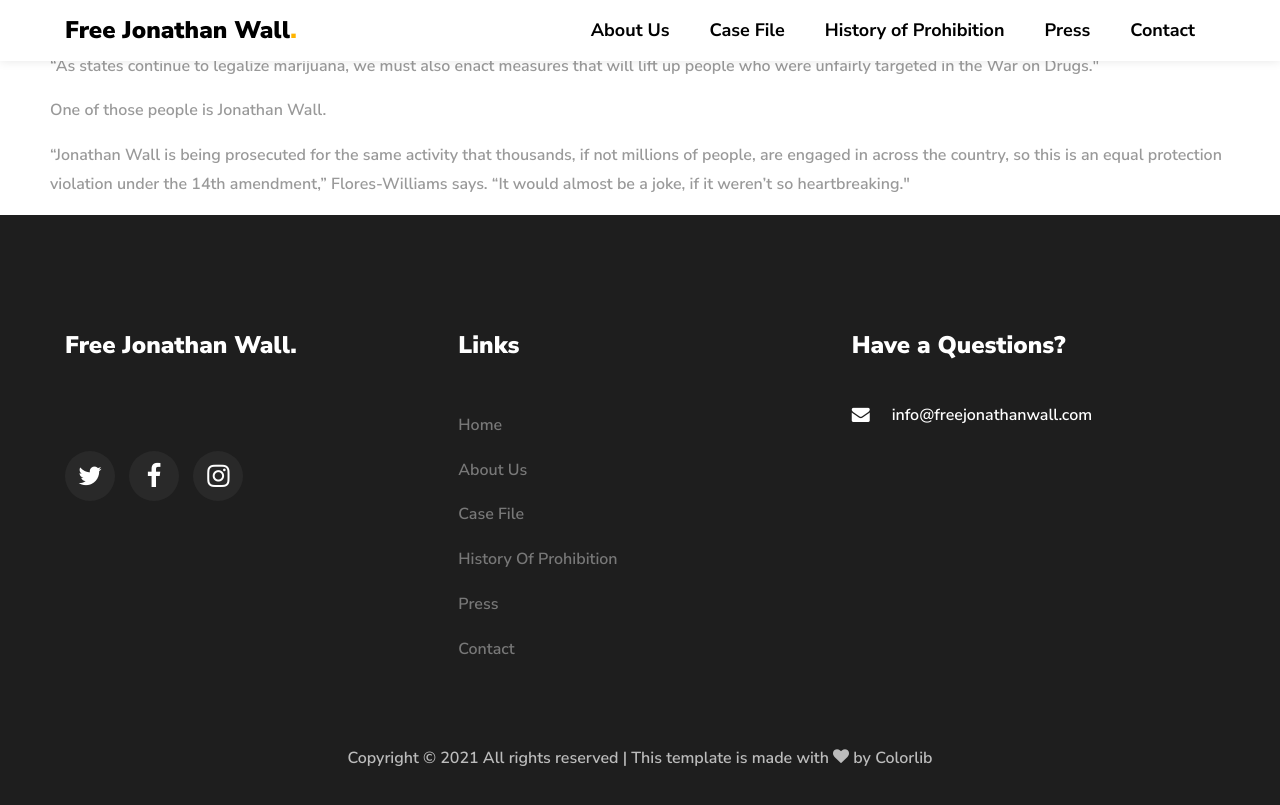
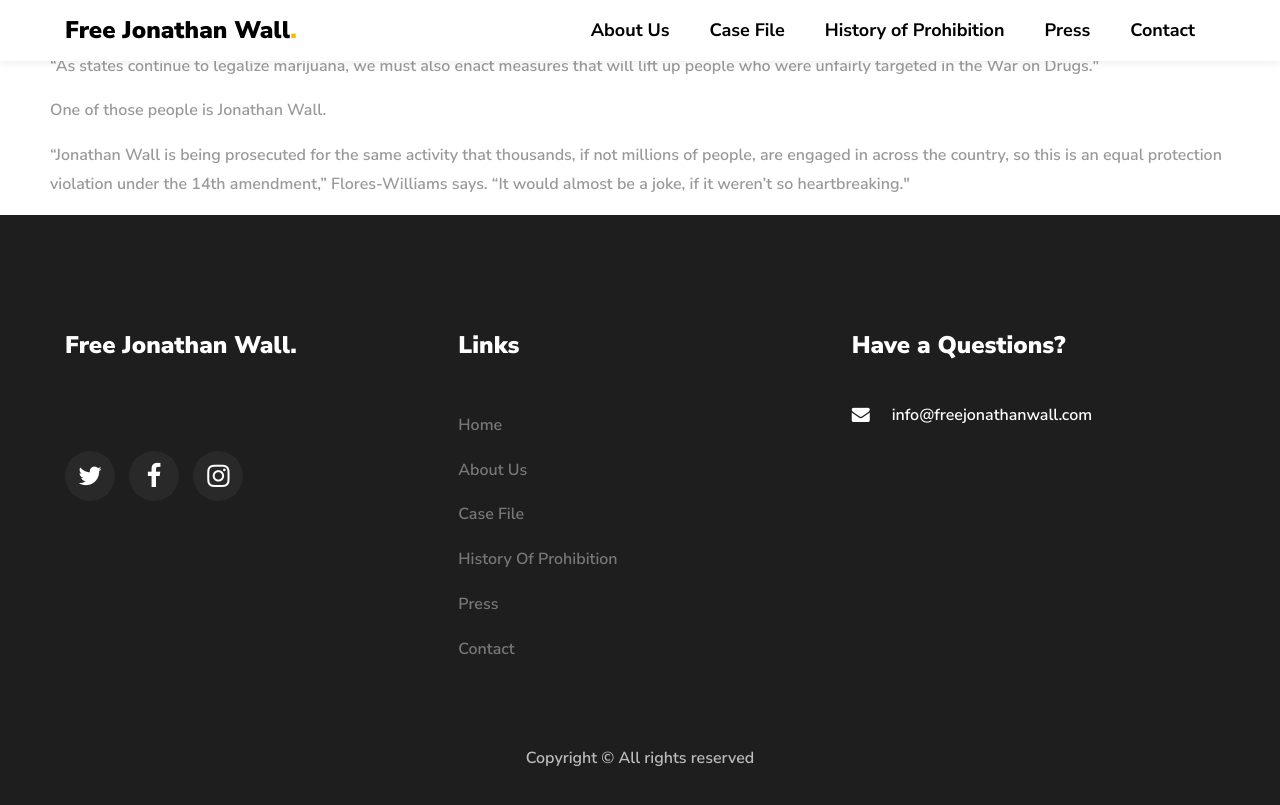
Before and after one commit to vishal-pandey/www.freejonathanwall.com, a Jekyll site: the page built from about.html, in a window 1280 px wide and 900 px high, scrolled down 2429 px. Shown: the top 805 px of the window. Built offline with Jekyll 4.4.1, drawn with Linux system fonts in a browser that asks for light colours; some web fonts are replaced.

Commit message:
images update

```diff
--- a/_includes/footer.html
+++ b/_includes/footer.html
@@ -40,12 +40,7 @@
       <div class="row">
         <div class="col-md-12 text-center">
           <p>
-            Copyright &copy;
-            <script data-cfasync="false"
-              src="../../cdn-cgi/scripts/5c5dd728/cloudflare-static/email-decode.min.js"></script>
-            <script>document.write(new Date().getFullYear());</script> All rights reserved | This template is made with
-            <i class="icon-heart color-danger" aria-hidden="true"></i> by <a href="https://colorlib.com/"
-              target="_blank">Colorlib</a>
+            Copyright &copy; All rights reserved
           </p>
         </div>
       </div>
--- a/about.html
+++ b/about.html
@@ -1,14 +1,14 @@
 ---
 layout: page
 ---
-  <section class="hero-wrap hero-wrap-2" style="background-image: url('images/bg_2.jpg');"
+  <section class="hero-wrap hero-wrap-2" style="background-image: url('assets/images/16.jpg');"
     data-stellar-background-ratio="0.5">
     <div class="overlay"></div>
     <div class="container">
       <div class="row no-gutters slider-text js-fullheight align-items-end justify-content-center">
         <div class="col-md-9 ftco-animate pb-5 text-center">
           <h2 class="mb-3 bread">About Us</h2>
-          <p class="breadcrumbs"><span class="mr-2"><a href="index-2.html">Home <i
+          <p class="breadcrumbs"><span class="mr-2"><a href="index.html">Home <i
                   class="ion-ios-arrow-forward"></i></a></span> <span>About us <i
                 class="ion-ios-arrow-forward"></i></span></p>
         </div>
--- a/contact.html
+++ b/contact.html
@@ -1,7 +1,7 @@
 ---
 layout: page
 ---
-  <section class="hero-wrap hero-wrap-2" style="background-image:url(assets/images/8.png)"
+  <section class="hero-wrap hero-wrap-2" style="background-image:url(assets/images/15.jpg)"
     data-stellar-background-ratio="0.5">
     <div class="overlay"></div>
     <div class="container">
--- a/history-of-Prohibition.html
+++ b/history-of-Prohibition.html
@@ -2,14 +2,14 @@
 layout: page
 ---
 
-<section class="hero-wrap hero-wrap-2" style="background-image:url(assets/images/7.png)"
+<section class="hero-wrap hero-wrap-2" style="background-image:url(assets/images/14.jpg)"
     data-stellar-background-ratio="0.5">
     <div class="overlay"></div>
     <div class="container">
       <div class="row no-gutters slider-text js-fullheight align-items-end justify-content-center">
         <div class="col-md-9 ftco-animate pb-5 text-center">
           <h2 class="mb-3 bread">History OF Prohibition</h2>
-          <p class="breadcrumbs"><span class="mr-2"><a href="index-2.html">Home <i
+          <p class="breadcrumbs"><span class="mr-2"><a href="index.html">Home <i
                   class="ion-ios-arrow-forward"></i></a></span> <span>History Of Prohibition <i class="ion-ios-arrow-forward"></i></span>
           </p>
         </div>
--- a/press.html
+++ b/press.html
@@ -2,7 +2,7 @@
 layout: page
 ---
 
-<section class="hero-wrap hero-wrap-2" style="background-image:url(assets/images/3.png)"
+<section class="hero-wrap hero-wrap-2" style="background-image:url(assets/images/13.jpg)"
     data-stellar-background-ratio="0.5">
     <div class="overlay"></div>
     <div class="container">
```
Also changed, not shown: case-file.html (+29 -0 lines), assets/images/12.jpg (added), assets/images/13.jpg (added), assets/images/14.jpg (added), assets/images/15.jpg (added), assets/images/16.jpg (added).
